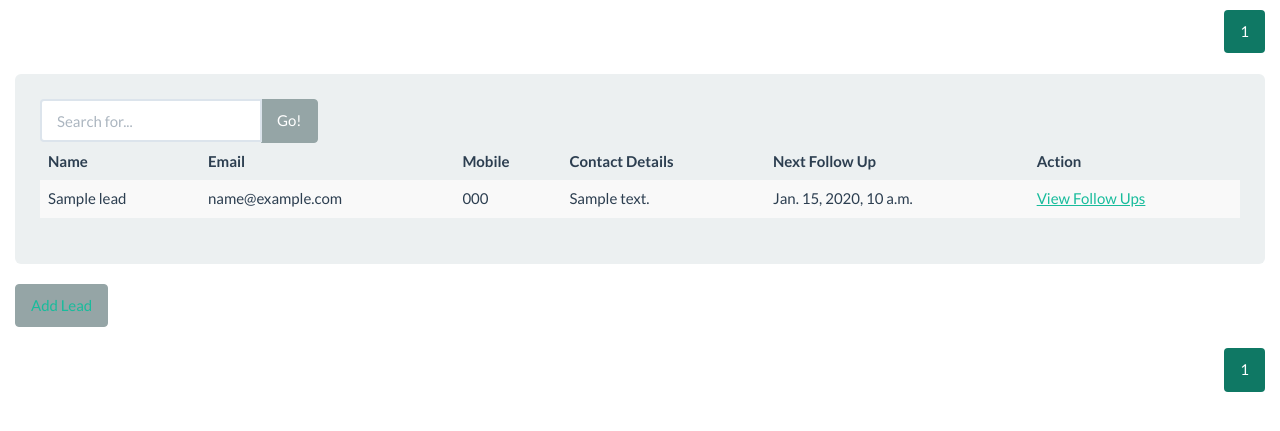
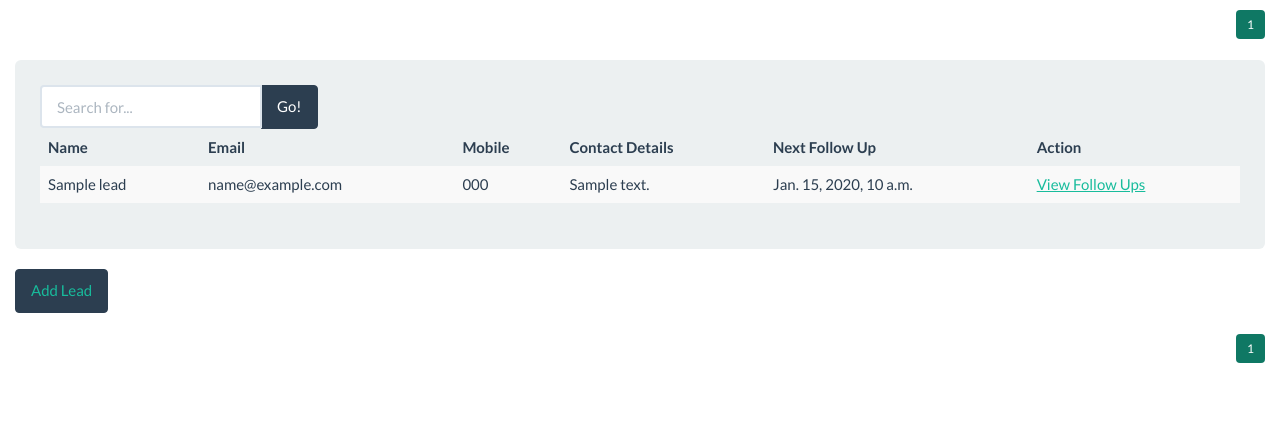
Before and after one commit to vineetsagar/dancestudio, a Django app: page /sway/enquiries/ in a window 1280 px wide. Shown: the part 61-492 px from the top of the page. Run offline with Django 3.2, Linux system fonts and the light colour scheme; a user stored in the database is signed in; tables that the repository leaves empty hold one stand-in row (values such as "Sample post"); some libraries are stand-ins or nearby versions.

Commit message:
Pagiation button thickness reduction.
Pagiation button thickness reduction.

```diff
--- a/templates/bs_base.html
+++ b/templates/bs_base.html
@@ -46,6 +46,15 @@
         color: orange;
     }
 
+    .pagination {
+        font-size: 12px;
+    }
+    .pagination > li > a {
+        padding-left:10px;
+        padding-right: 10px;
+        padding-top:5px;
+        padding-bottom:5px;
+    }
 	</style>
 {% block head %}
 
--- a/templates/sway/view_enquiries.html
+++ b/templates/sway/view_enquiries.html
@@ -43,7 +43,7 @@
 						    <div class="input-group">
 						      <input type="text" class="form-control" name="searchStr" placeholder="Search for...">
 						      <span class="input-group-btn">
-						        <button class="btn btn-default" type="Submit">Go!</button>
+						        <button class="btn btn-primary" type="Submit">Go!</button>
 						      </span>
 						    </div><!-- /input-group -->
 						  </div><!-- /.col-lg-6 -->
@@ -77,7 +77,7 @@
 					</table>
 			</div>
 			<div id="Buttonset2">
-			<button id="Button3" class="btn btn-default">
+			<button id="Button3" class="btn btn-primary">
 				<a href="/sway/enquire">Add Lead</a>
 			</button>
 			</div>
```
